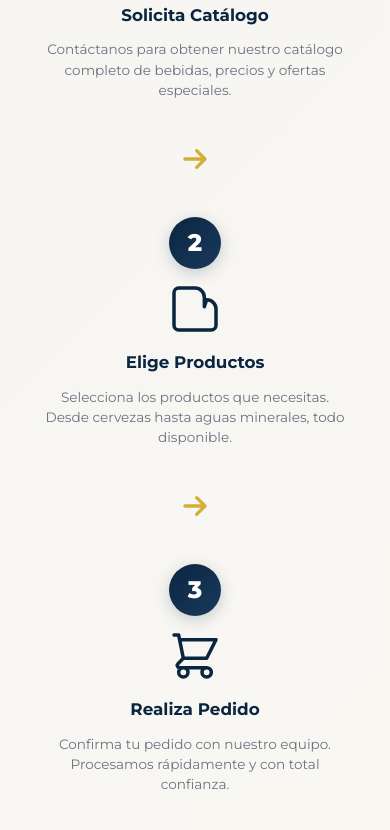
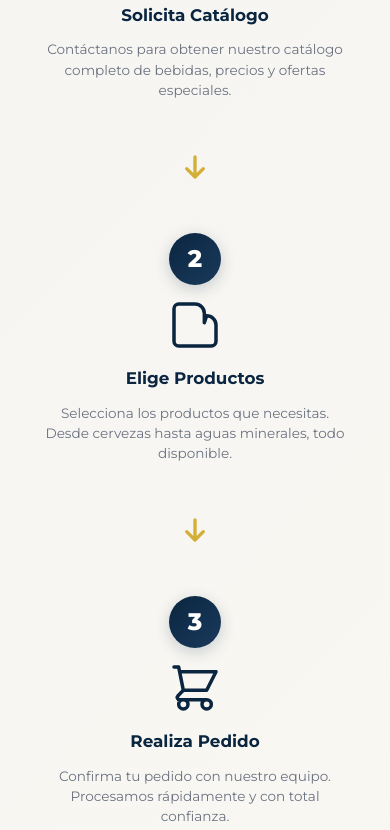
Before and after one commit to Ayusox/MarsoWeb, a plain HTML site: page index.html in a window 390 px wide. Shown: the part 3817-4647 px from the top of the page. Drawn offline with nearby package versions, Linux system fonts and the light colour scheme.

Commit message:
Cambio de flechas para móviles

```diff
--- a/styles.css
+++ b/styles.css
@@ -1029,6 +1029,10 @@
     min-width: 40px;
 }
 
+.process-arrow svg {
+    transition: transform 0.3s ease;
+}
+
 /* Responsive Process Grid */
 @media (max-width: 1024px) {
     .process-grid {
@@ -1058,6 +1062,16 @@
 
     .process-number {
         font-size: 1.5rem;
+    }
+
+    .process-arrow {
+        display: flex;
+        min-width: 100%;
+        padding: 0.5rem 0;
+    }
+
+    .process-arrow svg {
+        transform: rotate(90deg);
     }
 }
 
```
